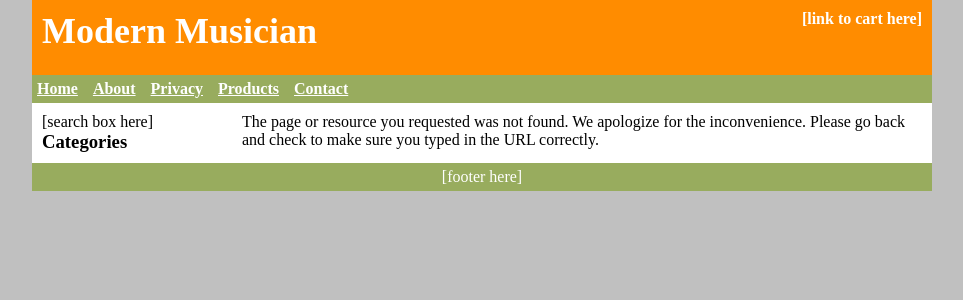
After one commit to nazirumar/Django-ecomerce, a Django app: template templates/404.html in a window 1280 px wide. The commit adds this page. Shown: the top 300 px of the page, without its empty margins (158-1121 px from the left). Run offline with Django 4.2, Linux system fonts and the light colour scheme; the template is opened without the code that fills it, so the values that code supplies are empty.

Commit message:
404_page

```diff
--- a/catalog/models.py
+++ b/catalog/models.py
@@ -23,7 +23,7 @@ class Category(models.Model):
         return self.name
 
     def get_absolute_url(self):
-        return ('catalog_category', (), { 'category_slug':self.slug })
+        return ('catalog_category', (), { 'category_slug': self.slug })
 
 
 
--- a/catalog/urls.py
+++ b/catalog/urls.py
@@ -1,9 +1,12 @@
 from django.urls import path
 from .views import *
+from django.conf import settings
+from django.conf.urls.static import static
+
 
 urlpatterns =[
     path('', index,name='catalog_home'),
-    path('category/(?<category_slug>[-\w]+)/$', show_category,name='catalog_category'),
-    path('product/(?p<product_slug>[-\w]/$)', show_product, name='catalog_product'),
+    path('category/<category_slug>', show_category,name='catalog_category'),
+    path('product/(?p<product_slug>', show_product, name='catalog_product'),
 
-]
+]+ static(settings.MEDIA_URL, document_root=settings.MEDIA_ROOT)
--- a/ecomstore/urls.py
+++ b/ecomstore/urls.py
@@ -16,8 +16,18 @@ Including another URLconf
 """
 from django.contrib import admin
 from django.urls import path, include
+from django.conf import settings
+from django.conf.urls.static import static
 
+
+
+from .views import *
 urlpatterns = [
     path('admin/', admin.site.urls),
-    path('', include('catalog.urls'))
+    path('', include('catalog.urls')),
 ]
+if settings.DEBUG:
+        urlpatterns += static(settings.MEDIA_URL,
+                              document_root=settings.MEDIA_ROOT)
+
+handler404 = 'ecomstore.views.file_not_found_404'
--- a/static/css/style.css
+++ b/static/css/style.css
@@ -1,29 +1,143 @@
-*{
-    padding: 0%;
-    margin: 0%;
-    box-sizing: border-box;
+@import 'layout.css';
+@import 'styles.css';
+@import 'links.css';
+
+
+* {
+    margin: 0;
+    padding: 0;
 }
 
+html {
+    font-size: medium;
+}
 
-a{
+html,
+body {
+    background-color: Silver;
+}
+
+.cb {
+    clear: both;
+}
+
+.fr {
+    float: right;
+}
+
+.fl {
+    float: left;
+}
+
+.bn {
+    border: none;
+}
+
+#main {
+    margin: 0 auto;
+    width: 900px;
+    background-color: White;
+}
+
+.bannerIEPadder,
+.sidebarIEPadder,
+.contentIEPadder {
+    padding: 10px;
+}
+
+.navIEPadder,
+.footerIEPadder {
+    padding: 5px;
+}
+
+#banner {
+    width: 900px;
+    height: 75px;
+    background-color: DarkOrange;
+    color: White;
+    font-size: 36px;
+    font-weight: bold;
+    position: relative;
+}
+
+div.cart_box {
+    position: absolute;
+    top: 10px;
+    right: 10px;
+    font-size: medium;
+}
+
+div.cart_box a {
+    color: white;
+}
+
+#sidebar {
+    width: 200px;
+    float: left;
+    ;
+}
+
+#content {
+    width: 700px;
+    float: left;
+}
+
+#footer {
+    clear: both;
+    background-color: #98AC5E;
+    color: White;
+    text-align: center;
+}
+
+a.skip_link{
+    position:absolute;
+    left:-1000px;
+    top:-1000px;
+    }
+
+a {
     color: #98Ac5e;
     font-weight: bold;
     text-decoration: none;
 }
 
-a:hover{
+a:hover {
     text-decoration: underline;
 }
 
 
-.product_thumbnail{
+.product_thumbnail {
     text-align: center;
     float: left;
     width: 150px;
     height: 200px;
 }
 
-.product_image{
+.product_image {
     float: left;
     padding: 0 10px 10px 0;
 }
+
+#navigation{
+    width:900px;
+    height:auto;
+    background-color:#98AC5E;
+    text-align:middle;
+    }
+    #navigation ul{
+    list-style:none;
+    }
+    #navigation ul li{
+    float:left;
+    margin-right:15px;
+    }
+    #navigation ul li a{
+    color:White;
+    font-weight:bold;
+    text-decoration:underline;
+    }
+    #navigation ul li a:hover{
+    color:#616161;
+    background-color:White;
+    text-decoration:none;
+    }
--- /dev/null
+++ b/templates/404.html
@@ -0,0 +1,6 @@
+{% extends "catalog.html" %}
+{% block content %}
+The page or resource you requested was not found.
+We apologize for the inconvenience.
+Please go back and check to make sure you typed in the URL correctly.
+{% endblock %}
--- a/templates/base.html
+++ b/templates/base.html
@@ -1,11 +1,28 @@
 <!DOCTYPE html>
 <html lang="en">
+    {% load static %}
 <head>
     <meta charset="UTF-8">
     <meta name="viewport" content="width=device-width, initial-scale=1.0">
-    <title>Document</title>
+    <title>{% block title %}
+
+    {% if page_title %}
+    {{ page_title }} -
+
+    {% endif %}
+
+    {{ site_name }}
+
+    {% endblock title %}</title>
+
+    <meta name="keywords" content="{{ meta_keywords }}">
+    <meta name="description" content="{{ meta_description }}">
+    <link rel="stylesheet" href="{% static 'css/style.css' %}">
 </head>
 <body>
+{% block site_wrapper %}
+
+{% endblock %}
 
 </body>
 </html>
--- /dev/null
+++ b/templates/catalog.html
@@ -0,0 +1,41 @@
+{% extends "base.html" %}
+
+{% block site_wrapper %}
+
+<div id="main">
+    <a href="#content" class="skip_link">Skip to main content</a>
+    <div id="banner">
+        <div class="bannerIEPadder">
+            <div class="cart_box">
+                [link to cart here]
+            </div>
+            Modern Musician
+        </div>
+    </div>
+    <div id="navigation">
+        <div class="navIEPadder">
+            {% include "tags/navigation.html" %}
+        </div>
+    </div>
+    <div id="middle">
+        <div id="sidebar">
+            <div class="sidebarIEPadder">
+                [search box here]
+                <br />
+                {% include "tags/category_list.html" %}
+            </div>
+        </div>
+        <div id="content">
+            <a name=”content”></a>
+            <div class="contentIEPadder">
+                {% block content %}{% endblock %}
+            </div>
+        </div>
+    </div>
+    <div id="footer">
+        <div class="footerIEPadder">
+            [footer here]
+        </div>
+    </div>
+</div>
+{% endblock %}
--- /dev/null
+++ b/templates/catalog/index.html
@@ -0,0 +1,5 @@
+{% extends "catalog.html" %}
+
+{%block content %}
+<h1>Welcome to Modern Musician!</h1>
+{% endblock %}
--- a/templates/product.html
+++ b/templates/catalog/product.html
@@ -1,4 +1,5 @@
-{% extends "catalog.html" %} {% block content %}
+{% extends "catalog.html" %}
+ {% block content %}
 
 <div class="product_image">
   <img
@@ -23,4 +24,5 @@ Now: ${{ p.price }} {% else %} Price: $ {{ p.price }} {% endif %}
 <br /><br />
 <div class="cb"><br /><br /></div>
 <h3>Product Description</h3>
-{{ p.description }} {% endblock content %}
+{{ p.description }}
+{% endblock %}
--- /dev/null
+++ b/templates/tags/category_list.html
@@ -0,0 +1,4 @@
+<h3>Categories</h3>
+{% for c in active_categories %}
+<a href="{{ c.get_absolute_url }}">{{ c.name }}</a><br />
+{% endfor %}
--- /dev/null
+++ b/templates/tags/navigation.html
@@ -0,0 +1,8 @@
+<ul>
+<li><a href="/catalog/">Home</a></li>
+<li><a href="/catalog/">About</a></li>
+<li><a href="/catalog/">Privacy</a></li>
+<li><a href="/catalog/">Products</a></li>
+<li><a href="/catalog/">Contact</a></li>
+</ul>
+<div class="cb"></div>
```
Also changed, not shown: catalog/views.py (+6 -4 lines), ecomstore/settings.py (+11 -4 lines), ecomstore/views.py (added, +9 -0 lines), templates/catalog/category.html (added, +24 -0 lines), templates/category.html (deleted, +0 -17 lines), templates/index.html (+5 -4 lines), README.md, static/images/products/main/phone_1.jpeg (added), static/images/products/thumbnail/phone_2.jpg (added).
